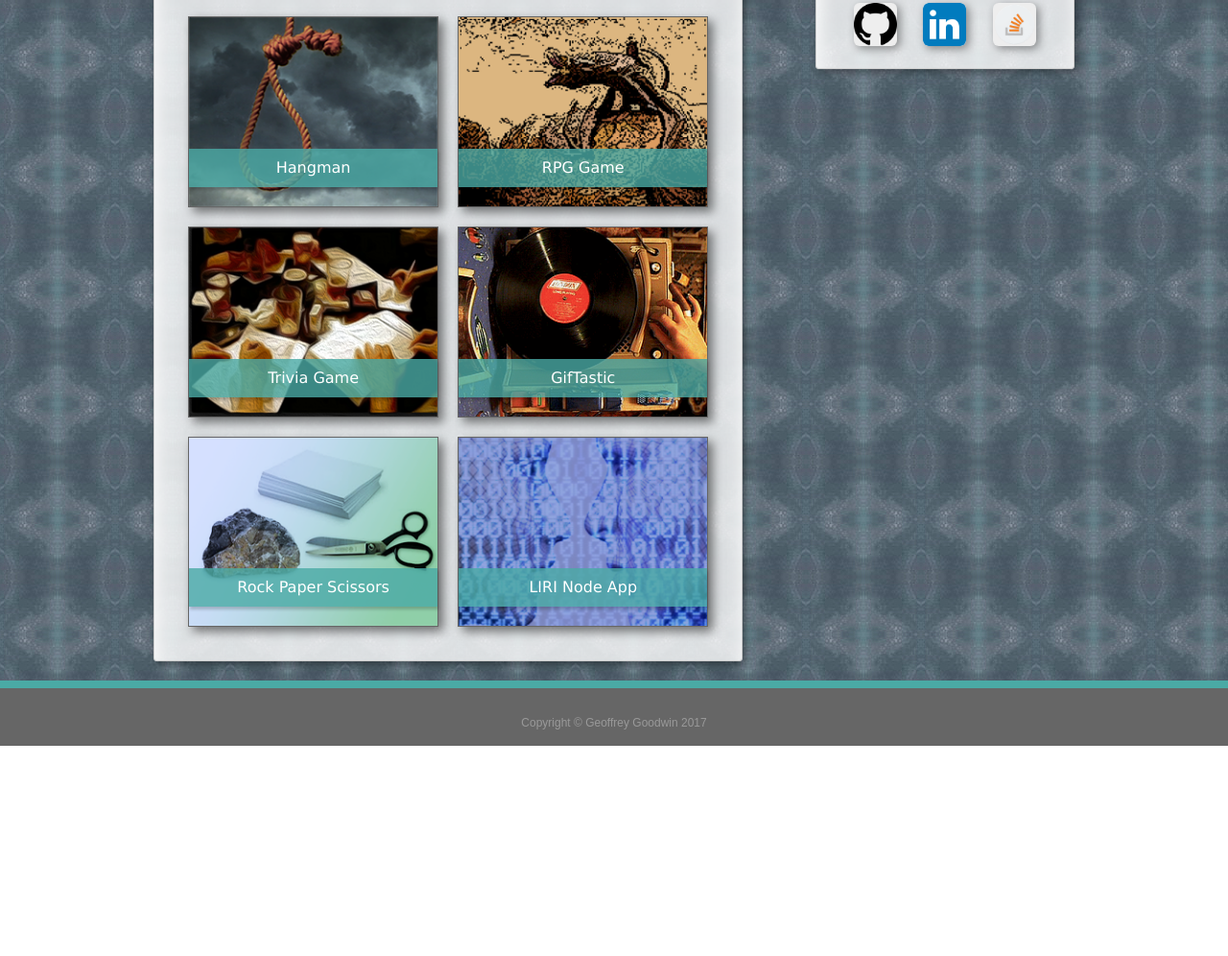
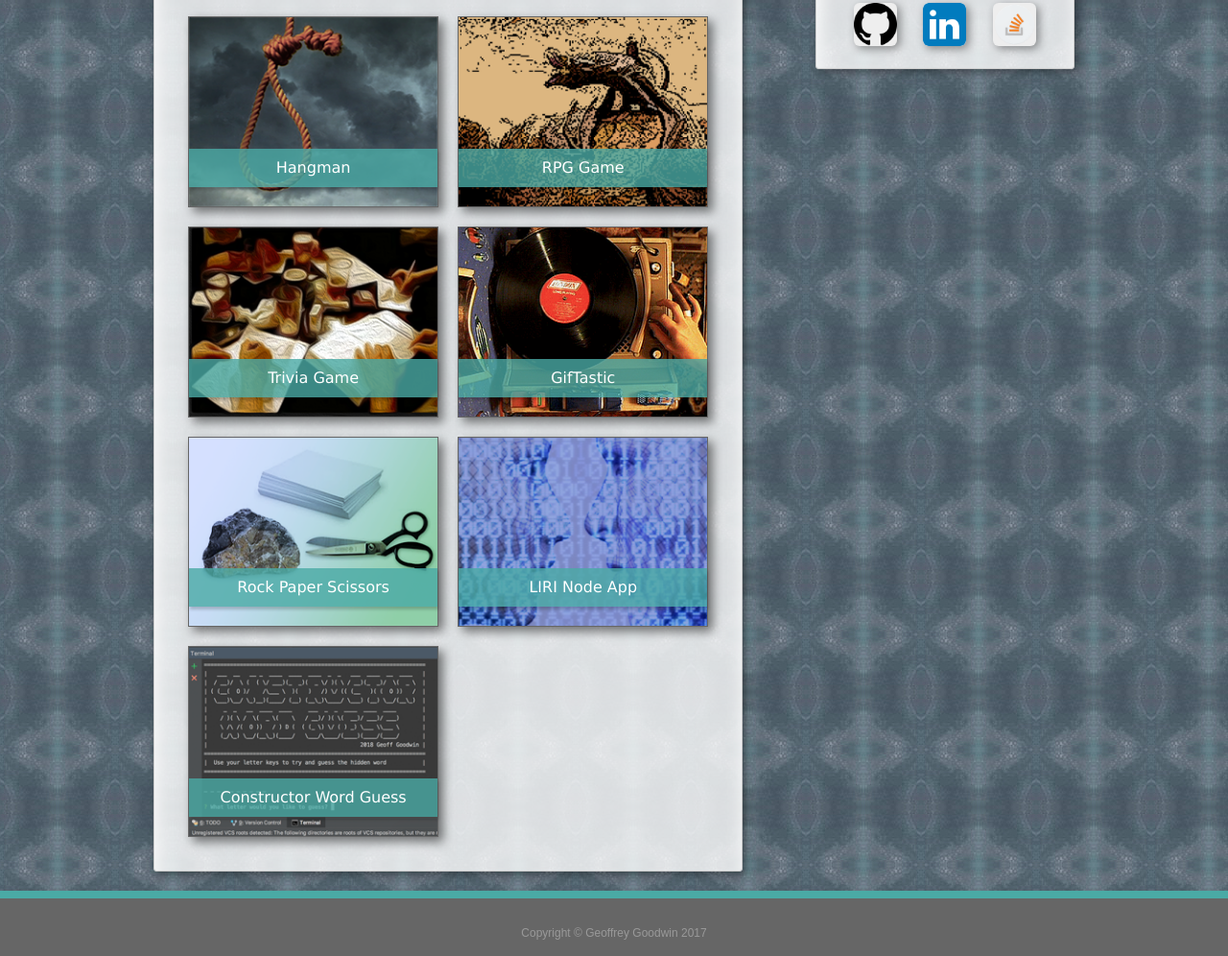
Before and after one commit to Geoff-Goodwin-Dev/Responsive-Portfolio, a plain HTML site: page portfolio.html in a window 1280 px wide. Shown: the part 179-1175 px from the top of the page at 96% size. Before the commit the page ends 956 px from the top, so only its background shows below. Drawn offline with Linux system fonts and the light colour scheme.

Commit message:
added Constructor Word Guess

```diff
--- a/portfolio.html
+++ b/portfolio.html
@@ -111,9 +111,21 @@
             <div class="folioItem">
               <a href="https://github.com/Geoff-Goodwin-Dev/liri-node-app">
                 <div class="folioImageContainer">
-                  <img src="assets/images/folio6_liriApp.png" class="folioImage" alt="rock paper scissors">
+                  <img src="assets/images/folio6_liriApp.png" class="folioImage" alt="LIRI App">
                   <div class="folioCaption">
                     <h3>LIRI Node App</h3>
+                  </div>
+                </div>
+              </a>
+            </div>
+
+            <!--PORTFOLIO ITEM #7 - Constructor Word Guess-->
+            <div class="folioItem">
+              <a href="https://github.com/Geoff-Goodwin-Dev/Constructor-Word-Guess">
+                <div class="folioImageContainer">
+                  <img src="assets/images/folio7_wordGuess.png" class="folioImage" alt="Constructor Word Guess">
+                  <div class="folioCaption">
+                    <h3>Constructor Word Guess</h3>
                   </div>
                 </div>
               </a>
```
Also changed, not shown: assets/images/folio7_wordGuess.png (added).
